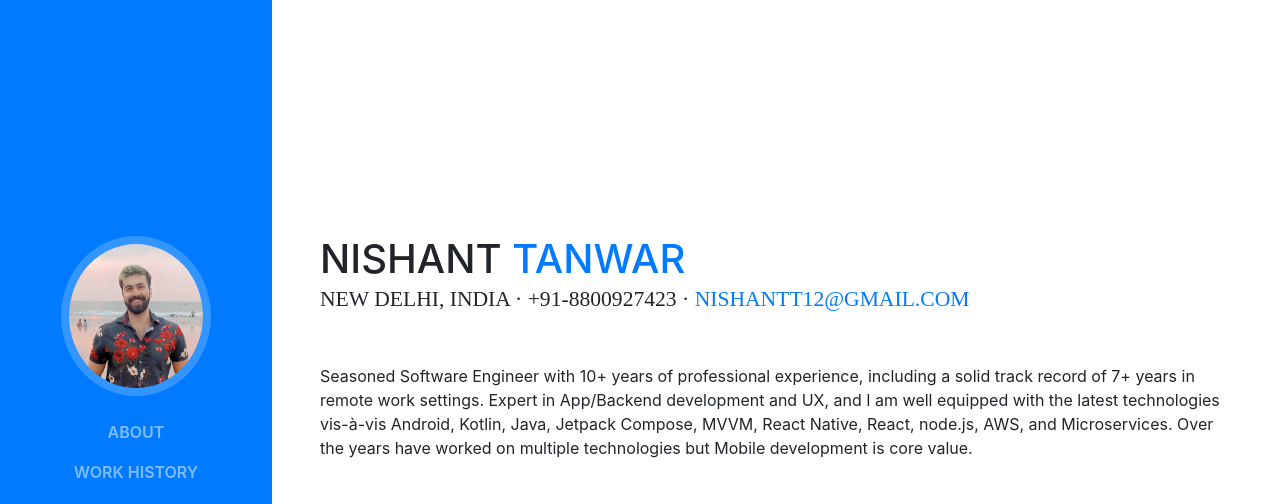
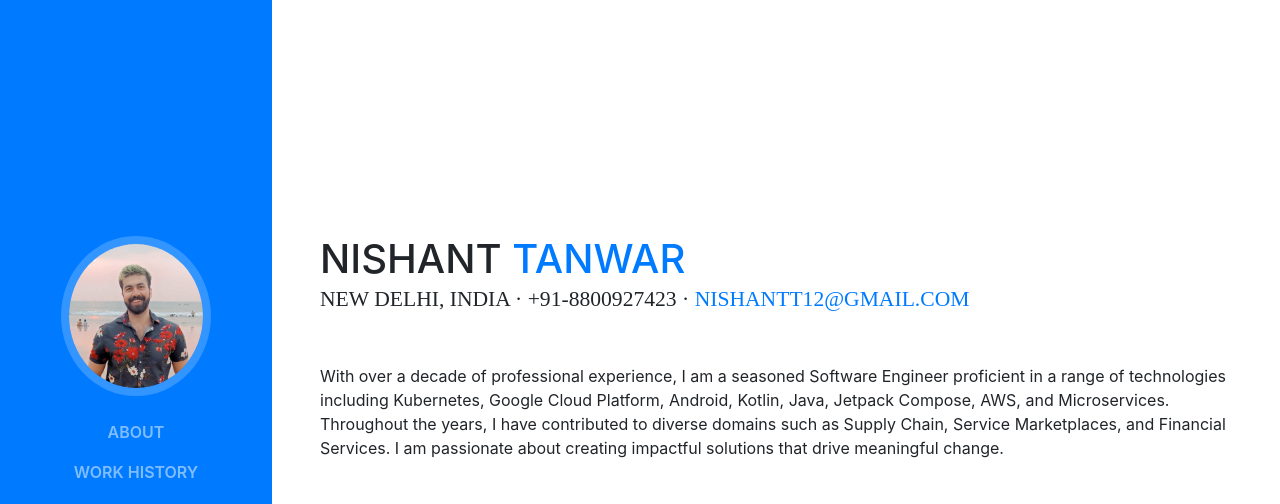
Before and after one commit to nishantt12/nishantt12.github.io, a website with bundled scripts: page index.html in a window 1280 px wide. Shown: the top 504 px of the page. Built offline with nearby package versions, Linux system fonts and the light colour scheme; a web font is replaced by a local one.

Commit message:
minor update

```diff
--- a/index.html
+++ b/index.html
@@ -65,7 +65,7 @@
           <div class="subheading mb-5">New Delhi, India · +91-8800927423 ·
             <a href="mailto:name@email.com">nishantt12@gmail.com</a>
           </div>
-          <p class="mb-5">Seasoned Software Engineer with 10+ years of professional experience, including a solid track record of 7+ years in remote work settings. Expert in App/Backend development and UX, and I am well equipped with the latest technologies vis-à-vis Android, Kotlin, Java, Jetpack Compose, MVVM, React Native, React, node.js, AWS, and Microservices. Over the years have worked on multiple technologies but Mobile development is core value.</p>
+          <p class="mb-5">With over a decade of professional experience, I am a seasoned Software Engineer proficient in a range of technologies including Kubernetes, Google Cloud Platform, Android, Kotlin, Java, Jetpack Compose, AWS, and Microservices. Throughout the years, I have contributed to diverse domains such as Supply Chain, Service Marketplaces, and Financial Services. I am passionate about creating impactful solutions that drive meaningful change.</p>
           <ul class="list-inline list-social-icons mb-0">
             <li class="list-inline-item">
               <a href="https://www.facebook.com/nishu.nishant.9/">
```
